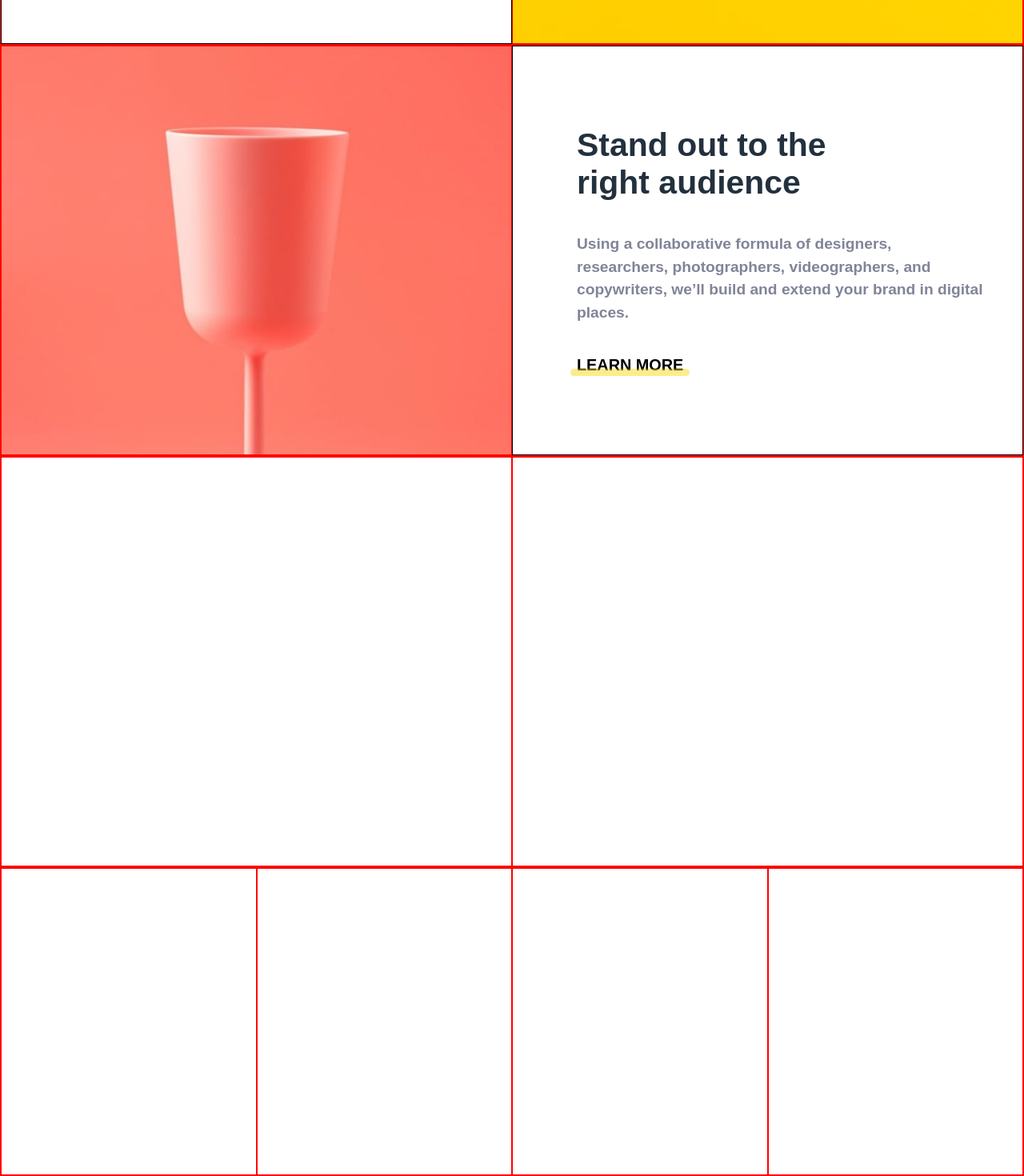
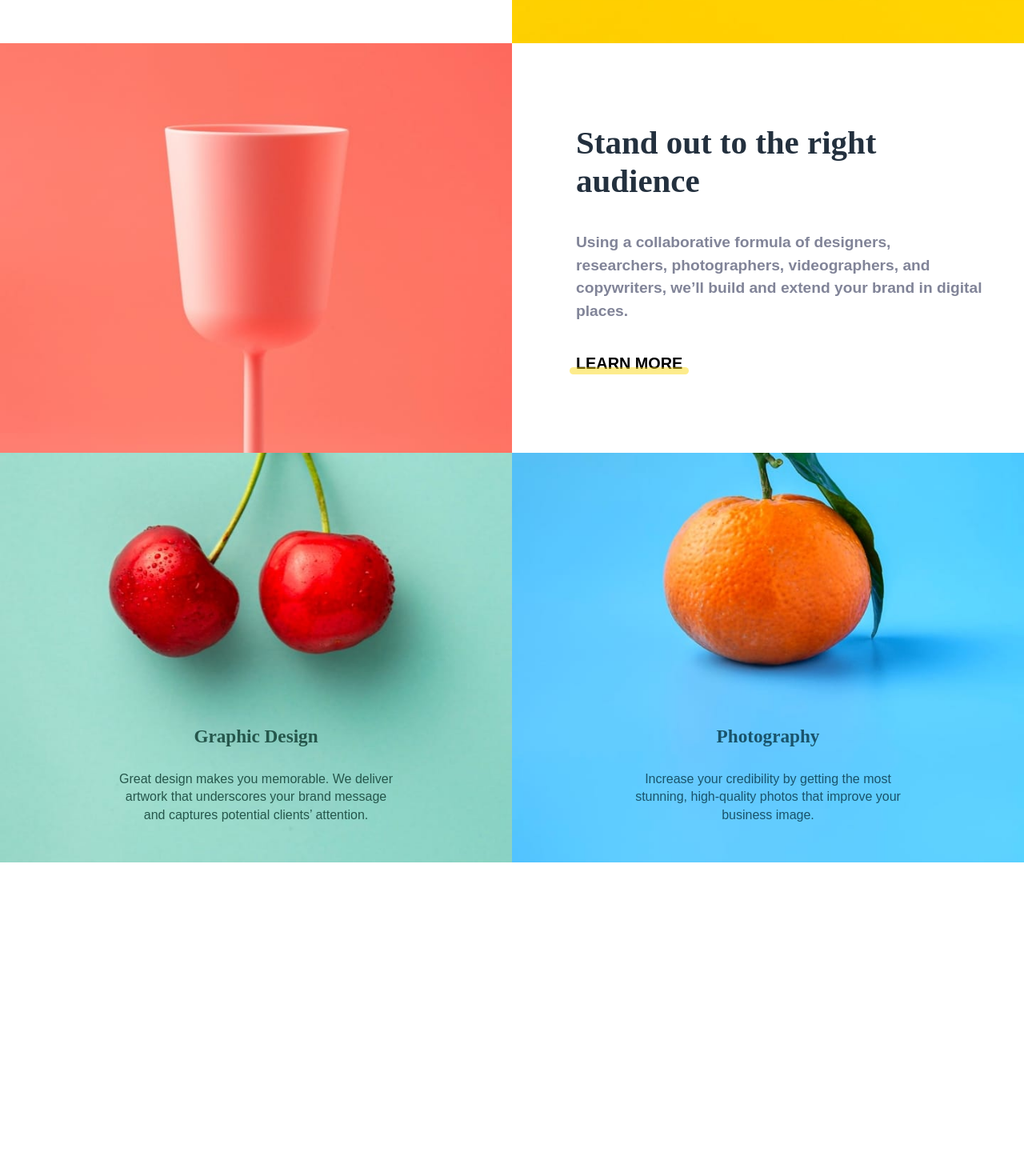
Before and after one commit to TheAncientOwl/sunnyside-agency-landing-page, a React (Create React App) app: page / in a window 1280 px wide. Shown: the part 1258-2728 px from the top of the page at 80% size. Built offline with nearby package versions, Linux system fonts and the light colour scheme; a web font is replaced by a local one.

Commit message:
moved components in separate files.

```diff
--- a/src/App.js
+++ b/src/App.js
@@ -1,10 +1,15 @@
 import styled from 'styled-components';
 
+import { Grid } from './components/layout/LayoutElements';
+
 import Header from './components/header';
-import { Grid, TextBox, ImageBox, TextBoxTitle, TextBoxParagraph, TextBoxLink } from './components/LayoutElements';
+import TransformYourBrand from './components/layout/TransformYourBrand';
+import StandOutTheRightAudience from './components/layout/StandOutTheRIghtAudience';
+import GraphicDesign from './components/layout/GraphicDesign';
+import Photograpy from './components/layout/Photography';
+import Gallery from './components/layout/Gallery';
 import Testimonials from './components/testimonials';
 import Footer from './components/footer';
-import { ImageTransform, ImageStandOut } from './components/Images';
 
 const Container = styled.div``;
 
@@ -13,49 +18,17 @@ export default function App() {
     <Container>
       <Header />
 
-      <Grid>
-        <TextBox>
-          <TextBoxTitle>Transform your brand</TextBoxTitle>
-          <TextBoxParagraph>
-            We are a full-service creative agency specializing in helping brands grow fast. Engage your clients through
-            compelling visuals that do most of the marketing for you.
-          </TextBoxParagraph>
-          <TextBoxLink>learn more</TextBoxLink>
-        </TextBox>
-
-        <ImageBox>
-          <ImageTransform />
-        </ImageBox>
-      </Grid>
+      <TransformYourBrand />
+      <StandOutTheRightAudience />
 
       <Grid>
-        <ImageBox>
-          <ImageStandOut />
-        </ImageBox>
-
-        <TextBox>
-          <TextBoxTitle>Stand out to the right audience</TextBoxTitle>
-          <TextBoxParagraph>
-            Using a collaborative formula of designers, researchers, photographers, videographers, and copywriters,
-            we’ll build and extend your brand in digital places.
-          </TextBoxParagraph>
-          <TextBoxLink>learn more</TextBoxLink>
-        </TextBox>
-      </Grid>
-
-      <Grid>
-        <ImageBox></ImageBox>
-        <ImageBox></ImageBox>
+        <GraphicDesign />
+        <Photograpy />
       </Grid>
 
       <Testimonials />
 
-      <Grid double>
-        <ImageBox></ImageBox>
-        <ImageBox></ImageBox>
-        <ImageBox></ImageBox>
-        <ImageBox></ImageBox>
-      </Grid>
+      <Gallery />
 
       <Footer />
     </Container>
--- /dev/null
+++ b/src/components/layout/Gallery.js
@@ -0,0 +1,12 @@
+import { Grid, ImageBox } from './LayoutElements';
+
+export default function Gallery() {
+  return (
+    <Grid double>
+      <ImageBox></ImageBox>
+      <ImageBox></ImageBox>
+      <ImageBox></ImageBox>
+      <ImageBox></ImageBox>
+    </Grid>
+  );
+}
--- /dev/null
+++ b/src/components/layout/GraphicDesign.js
@@ -0,0 +1,18 @@
+import { ImageBox, ImageText, ImageTitle, ImageParagraph } from './LayoutElements';
+import { ImageGraphicDesign } from '../Images';
+import Colors from '../../Colors';
+
+export default function GraphicDesign() {
+  return (
+    <ImageBox>
+      <ImageGraphicDesign />
+      <ImageText color={Colors.darkDesaturatedCyan}>
+        <ImageTitle>Graphic Design</ImageTitle>
+        <ImageParagraph>
+          Great design makes you memorable. We deliver artwork that underscores your brand message and captures
+          potential clients’ attention.
+        </ImageParagraph>
+      </ImageText>
+    </ImageBox>
+  );
+}
--- a/src/components/LayoutElements.js
+++ b/src/components/layout/LayoutElements.js
@@ -1,12 +1,11 @@
 import styled, { css } from 'styled-components';
-import Colors from '../Colors';
+import Colors from '../../Colors';
 
 export const Grid = styled.div(
   ({ double }) => css`
     display: grid;
     grid-template-columns: ${double ? '25% 25% 25% 25%' : '50% 50%'};
     height: ${double ? '30vw' : '40vw'};
-    border: 1px solid red;
   `
 );
 
@@ -18,12 +17,11 @@ export const TextBox = styled.div`
   justify-content: space-around;
   align-items: flex-start;
 
-  border: 1px solid black;
-
   overflow: auto;
 `;
 
 export const TextBoxTitle = styled.div`
+  font-family: cursive;
   font-size: 3.2vw;
   font-weight: bold;
   padding-right: 2.5em;
@@ -44,10 +42,11 @@ export const TextBoxLink = styled.a`
   font-weight: bold;
   font-size: 1.55vw;
 
+  cursor: pointer;
   display: inline;
 
   position: relative;
-  ::before {
+  :before {
     content: '';
     position: absolute;
     background: hsla(51, 100%, 49%, 0.45);
@@ -59,8 +58,43 @@ export const TextBoxLink = styled.a`
 
     border-radius: 2em;
   }
+
+  transition: 0.3s ease-in;
+
+  :hover {
+    color: ${Colors.softRed};
+    transition: 0.3s ease-out;
+
+    :before {
+      background: hsla(51, 100%, 49%, 0.46);
+      transition: 0.3s ease-out;
+    }
+  }
 `;
 
 export const ImageBox = styled.div`
-  border: 1px solid red;
+  position: relative;
 `;
+
+export const ImageText = styled.div(
+  ({ color }) => css`
+    position: absolute;
+    bottom: 3em;
+    left: 50%;
+    transform: translateX(-50%);
+    text-align: center;
+    color: ${color || 'red'};
+  `
+);
+
+export const ImageTitle = styled.div`
+  font-weight: bold;
+  font-size: 1.45em;
+  margin-bottom: 1.25em;
+  font-family: cursive;
+`;
+
+export const ImageParagraph = styled.div`
+  min-width: 39ch;
+  line-height: 1.4em;
+`;
--- /dev/null
+++ b/src/components/layout/Photography.js
@@ -0,0 +1,17 @@
+import { ImageBox, ImageText, ImageTitle, ImageParagraph } from './LayoutElements';
+import { ImagePhotography } from '../Images';
+import Colors from '../../Colors';
+
+export default function Photograpy() {
+  return (
+    <ImageBox>
+      <ImagePhotography />
+      <ImageText color={Colors.darkBlue}>
+        <ImageTitle>Photography</ImageTitle>
+        <ImageParagraph>
+          Increase your credibility by getting the most stunning, high-quality photos that improve your business image.
+        </ImageParagraph>
+      </ImageText>
+    </ImageBox>
+  );
+}
--- /dev/null
+++ b/src/components/layout/StandOutTheRIghtAudience.js
@@ -0,0 +1,21 @@
+import { Grid, TextBox, ImageBox, TextBoxTitle, TextBoxParagraph, TextBoxLink } from './LayoutElements';
+import { ImageStandOut } from '../Images';
+
+export default function StandOutTheRightAudience() {
+  return (
+    <Grid>
+      <ImageBox>
+        <ImageStandOut />
+      </ImageBox>
+
+      <TextBox>
+        <TextBoxTitle>Stand out to the right audience</TextBoxTitle>
+        <TextBoxParagraph>
+          Using a collaborative formula of designers, researchers, photographers, videographers, and copywriters, we’ll
+          build and extend your brand in digital places.
+        </TextBoxParagraph>
+        <TextBoxLink>learn more</TextBoxLink>
+      </TextBox>
+    </Grid>
+  );
+}
--- /dev/null
+++ b/src/components/layout/TransformYourBrand.js
@@ -0,0 +1,21 @@
+import { Grid, TextBox, ImageBox, TextBoxTitle, TextBoxParagraph, TextBoxLink } from './LayoutElements';
+import { ImageTransform } from '../Images';
+
+export default function TransformYourBrand() {
+  return (
+    <Grid>
+      <TextBox>
+        <TextBoxTitle>Transform your brand</TextBoxTitle>
+        <TextBoxParagraph>
+          We are a full-service creative agency specializing in helping brands grow fast. Engage your clients through
+          compelling visuals that do most of the marketing for you.
+        </TextBoxParagraph>
+        <TextBoxLink>learn more</TextBoxLink>
+      </TextBox>
+
+      <ImageBox>
+        <ImageTransform />
+      </ImageBox>
+    </Grid>
+  );
+}
```
